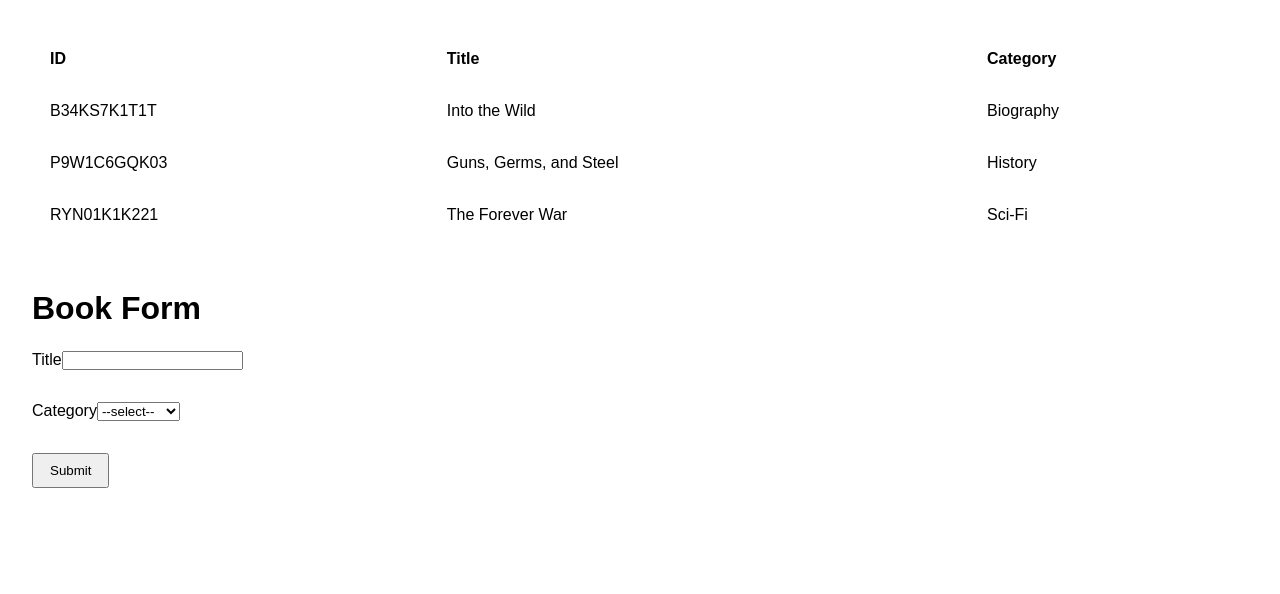
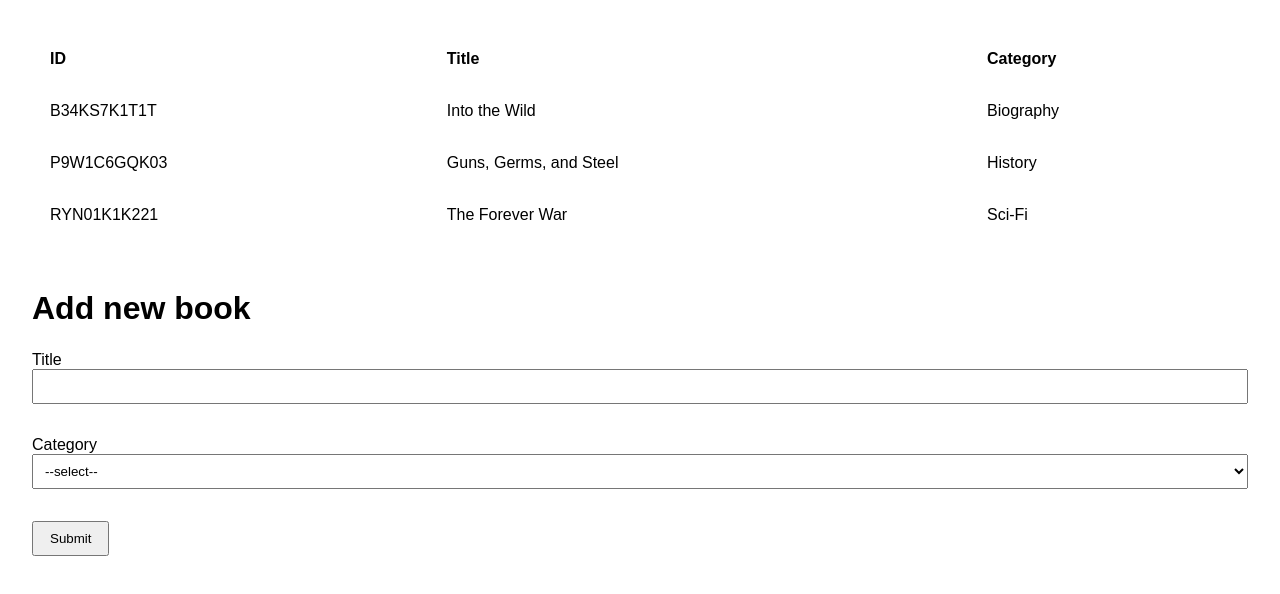
Before and after one commit to cyonii/bookstore-cms, a React (Create React App) app: page / in a window 1280 px wide. Shown: the top 594 px of the page. Built offline with nearby package versions, Linux system fonts and the light colour scheme.

Commit message:
Style book form

```diff
--- a/src/containers/BookForm.js
+++ b/src/containers/BookForm.js
@@ -9,20 +9,20 @@ const BookForm = () => {
   ));
 
   return (
-    <form>
-      <h1>Book Form</h1>
+    <form className="book-form">
+      <h1>Add new book</h1>
 
       <div className="input-group">
-        <label htmlFor="title">
+        <label className="form-label" htmlFor="title">
           Title
-          <input type="text" name="title" id="title" required />
+          <input className="form-control" type="text" name="title" id="title" required />
         </label>
       </div>
 
       <div className="input-group">
-        <label htmlFor="category">
+        <label className="form-label" htmlFor="category">
           Category
-          <select name="category" id="category" required>
+          <select className="form-control" name="category" id="category" required>
             <option>--select--</option>
             {categoryOptions}
           </select>
```
